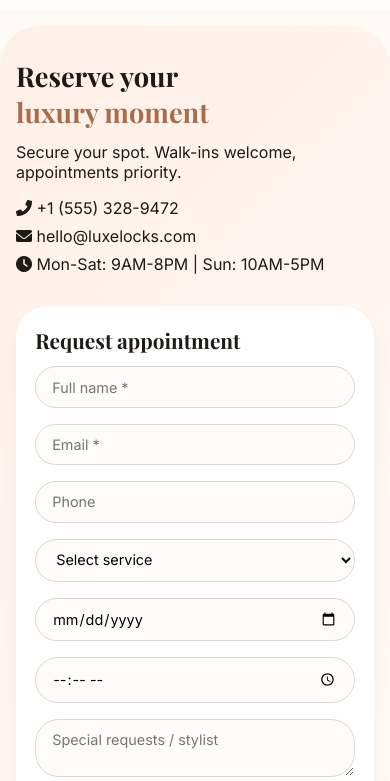
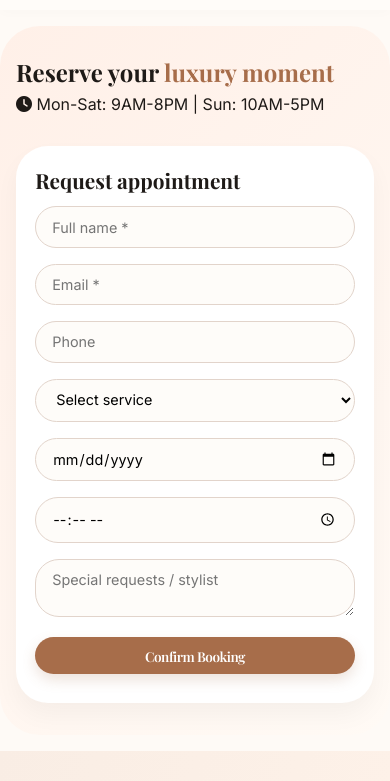
Before and after one commit to Karthikj9611/Saloon_With_Backend, a website: page public/index.html in a window 390 px wide. Shown: the part 50-831 px from the top of the page. Drawn offline with nearby package versions, Linux system fonts and the light colour scheme.

Commit message:
Index page changed.

```diff
--- a/public/index.html
+++ b/public/index.html
@@ -532,6 +532,18 @@
                 margin-right: auto;
             }
         }
+
+		.booking-info h2 {
+    white-space: nowrap;
+    font-size: 1.4rem;
+}
+
+@media (max-width: 880px) {
+    .booking-info h2 {
+        font-size: 1.5rem;
+        line-height: 1.2;
+    }
+}
     </style>
 </head>
 <body>
@@ -559,10 +571,7 @@
         <div class="container">
             <div class="booking-wrapper">
                 <div class="booking-info">
-                    <h2>Reserve your <br><span style="color:#a76d4a;">luxury moment</span></h2>
-                    <p style="margin: 0.8rem 0 1rem;">Secure your spot. Walk-ins welcome, appointments priority.</p>
-                    <div><i class="fas fa-phone-alt"></i> +1 (555) 328-9472</div>
-                    <div style="margin-top:0.5rem"><i class="fas fa-envelope"></i> hello@luxelocks.com</div>
+                    <h2>Reserve your <span style="color:#a76d4a;">luxury moment</span></h2>
                     <div style="margin-top:0.5rem"><i class="fas fa-clock"></i> Mon-Sat: 9AM-8PM | Sun: 10AM-5PM</div>
                 </div>
                 <div class="booking-form">
```
